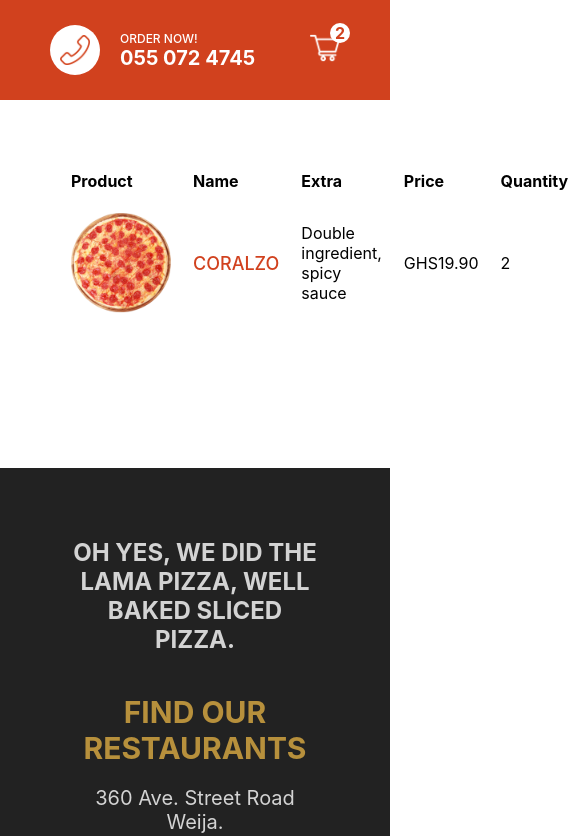
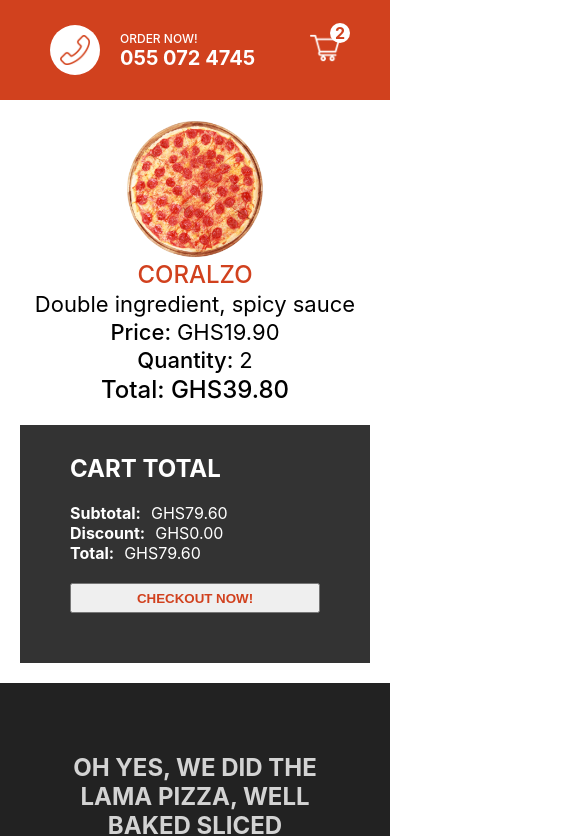
Before and after one commit to gtwene/food_delivery_ui, a Next.js app: page /cart in a window 390 px wide. Shown: the top 836 px of the page, 585 px wide, since content can reach past the window. Built offline with nearby package versions, Linux system fonts and the light colour scheme.

Commit message:
Mobile_Responsive

```diff
--- a/pages/cart.jsx
+++ b/pages/cart.jsx
@@ -6,7 +6,7 @@
     <div className={styles.container}>
       <div className={styles.left}>
         <table className={styles.table}>
-          <tr className={styles.tr}>
+          <tr className={styles.trTitle}>
             <th>Product</th>
             <th>Name</th>
             <th>Extra</th>
@@ -14,7 +14,7 @@
             <th>Quantity</th>
             <th>Total</th>
           </tr>
-          <tr>
+          <tr className={styles.tr}>
             <td>
               <div className={styles.imgContainer}>
                 <Image
--- a/pages/orders/[id].jsx
+++ b/pages/orders/[id].jsx
@@ -15,13 +15,13 @@
       <div className={styles.left}>
         <div className={styles.row}>
           <table className={styles.table}>
-            <tr className={styles.tr}>
+            <tr className={styles.trTitle}>
               <th>Order ID</th>
               <th>Customer</th>
               <th>Address</th>
               <th>Total</th>
             </tr>
-            <tr>
+            <tr className={styles.tr}>
               <td>
                 <span className={styles.id}>12365875845698</span>
               </td>
--- a/styles/Cart.module.css
+++ b/styles/Cart.module.css
@@ -57,3 +57,64 @@
   cursor: pointer;
   margin-top: 20px;
 }
+
+@media screen and (max-width: 480px) {
+  .container {
+    flex-direction: column;
+    padding: 20px;
+  }
+
+  .table {
+    display: flex;
+    flex-direction: column;
+    align-items: center;
+    justify-content: center;
+  }
+
+  .trTitle {
+    display: none;
+  }
+
+  .tr {
+    display: flex;
+    flex-direction: column;
+    align-items: center;
+    justify-content: center;
+    margin-bottom: 20px;
+  }
+
+  .imgContainer {
+    width: 35vw;
+    height: 35vw;
+  }
+
+  .name,
+  .total {
+    font-size: 24px;
+  }
+
+  .extras,
+  .price,
+  .quantity {
+    font-size: 22px;
+  }
+
+  .price::before {
+    content: "Price: ";
+    font-weight: 500;
+  }
+
+  .quantity::before {
+    content: "Quantity: ";
+    font-weight: 500;
+  }
+
+  .total::before {
+    content: "Total: ";
+    font-weight: 500;
+  }
+
+  .wrapper {
+    width: 100%;
+  }
+}
--- a/styles/Order.module.css
+++ b/styles/Order.module.css
@@ -81,3 +81,58 @@
   margin-top: 20px;
   cursor: not-allowed;
 }
+
+@media screen and (max-width: 480px) {
+  .container {
+    flex-direction: column;
+  }
+
+  .trTitle {
+    display: none;
+  }
+
+  .tr {
+    display: flex;
+    flex-direction: column;
+    align-items: center;
+    justify-content: center;
+    font-size: 20px;
+  }
+
+  .id::before {
+    content: "Order ID: ";
+    font-weight: 500;
+  }
+
+  .name::before {
+    content: "Customer: ";
+    font-weight: 500;
+  }
+
+  .address::before {
+    content: "Address: ";
+    font-weight: 500;
+  }
+
+  .total::before {
+    content: "Total: ";
+    font-weight: 500;
+  }
+
+  .row:last-child {
+    width: 100%;
+    flex-direction: column;
+    align-items: center;
+    justify-content: center;
+  }
+
+  .done,
+  .undone,
+  .inProgress {
+    margin-bottom: 20px;
+  }
+
+  .wrapper {
+    width: 100%;
+  }
+}
```
